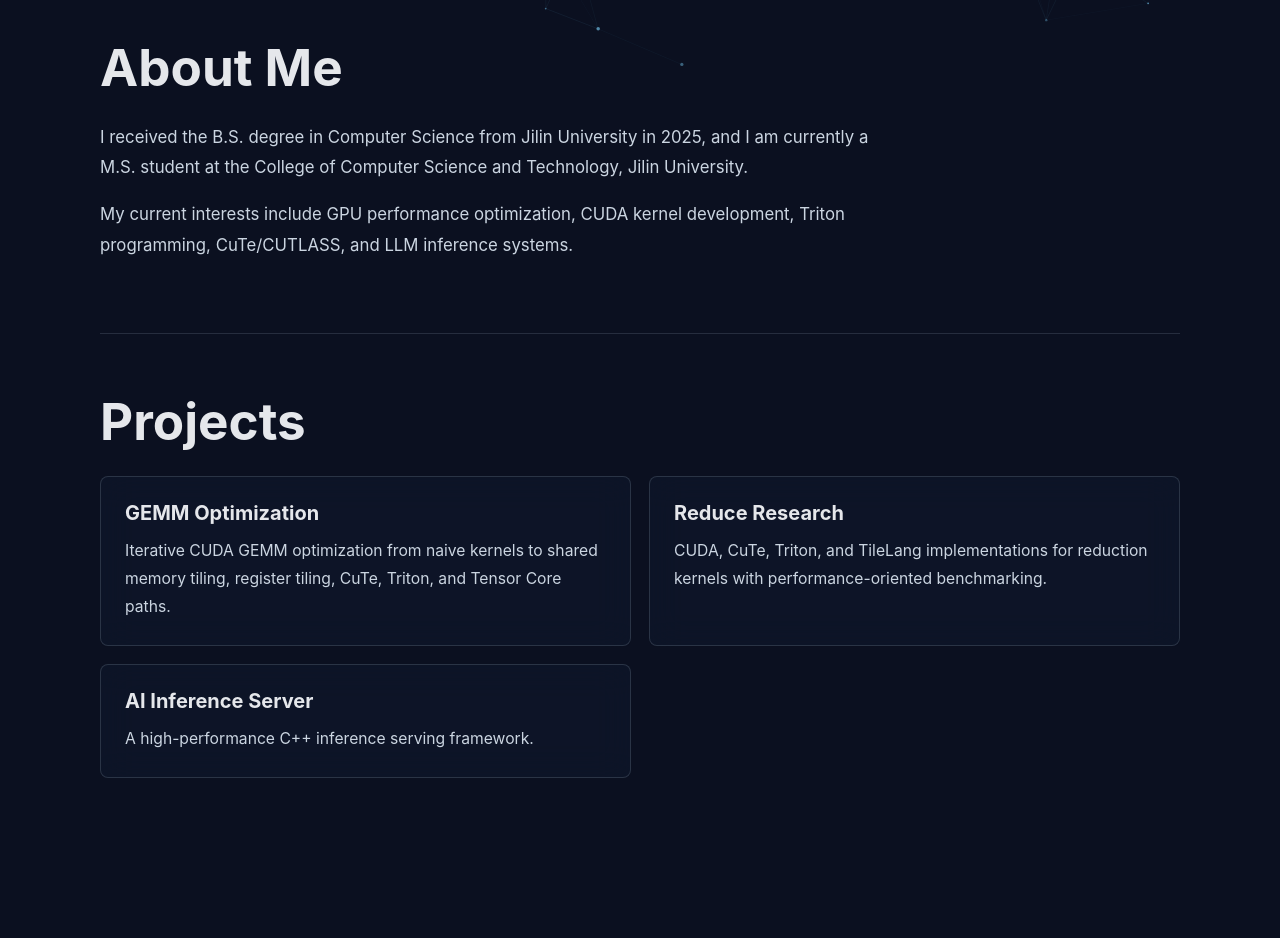
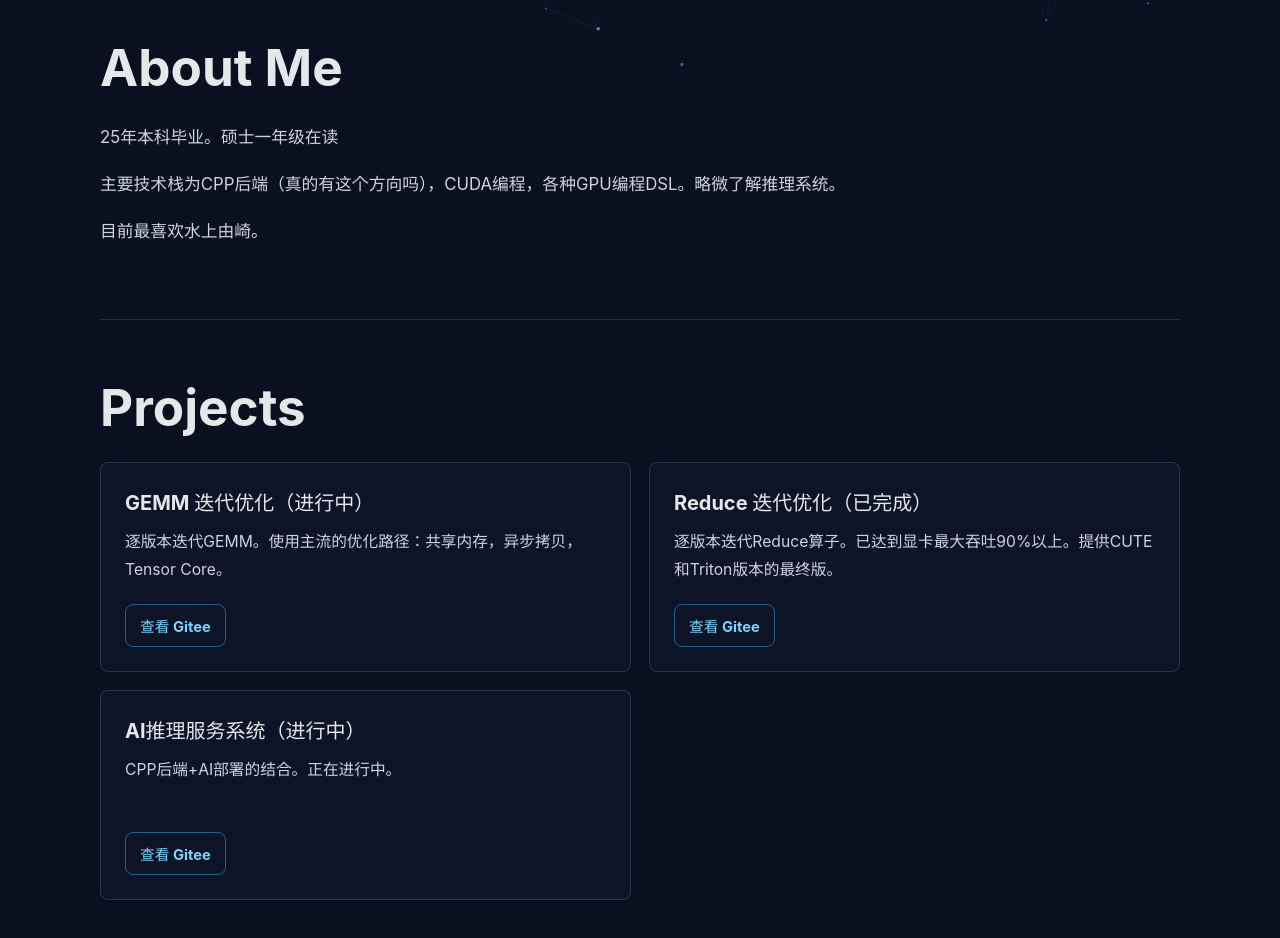
Before and after one commit to crashingby/homepage, a React (Vite) app: page / in a window 1280 px wide. Shown: the part 718-1656 px from the top of the page. Before the commit the page ends 1624 px from the top, so only its background shows below. Built offline with nearby package versions, Linux system fonts and the light colour scheme.

Commit message:
更新主界面，主要是项目提供链接

```diff
--- a/src/components/About.tsx
+++ b/src/components/About.tsx
@@ -4,14 +4,15 @@ export function About() {
             <h2>About Me</h2>
 
             <p>
-                I received the B.S. degree in Computer Science from Jilin University
-                in 2025, and I am currently a M.S. student at the College of Computer
-                Science and Technology, Jilin University.
+                25年本科毕业。硕士一年级在读
             </p>
 
             <p>
-                My current interests include GPU performance optimization, CUDA kernel
-                development, Triton programming, CuTe/CUTLASS, and LLM inference systems.
+                主要技术栈为CPP后端（真的有这个方向吗），CUDA编程，各种GPU编程DSL。略微了解推理系统。
+            </p>
+
+            <p>
+                目前最喜欢水上由崎。
             </p>
         </section>
     )
--- a/src/components/Hero.tsx
+++ b/src/components/Hero.tsx
@@ -1,13 +1,12 @@
 export function Hero() {
     return (
         <section className="hero">
-            <p className="eyebrow">GPU HPC · CUDA · Triton · AI Infra</p>
+            <p className="eyebrow">GPU HPC · CUDA · CPP · AI Infra</p>
 
-            <h1>Huang Xinying</h1>
+            <h1>Crashing By</h1>
 
             <p className="hero-subtitle">
-                M.S. student at Jilin University, focusing on GPU high-performance
-                computing, CUDA programming, and LLM system infrastructure.
+                硕士在读。主语言为C++。近期在研究CUDA和GPU体系。
             </p>
 
             <div className="hero-actions">
--- a/src/components/ProjectPreview.tsx
+++ b/src/components/ProjectPreview.tsx
@@ -1,15 +1,18 @@
 const projects = [
     {
-        title: 'GEMM Optimization',
-        desc: 'Iterative CUDA GEMM optimization from naive kernels to shared memory tiling, register tiling, CuTe, Triton, and Tensor Core paths.',
+        title: 'GEMM 迭代优化（进行中）',
+        desc: '逐版本迭代GEMM。使用主流的优化路径：共享内存，异步拷贝，Tensor Core。',
+        href: 'https://gitee.com/hxy21211319/gemm-reseach',
     },
     {
-        title: 'Reduce Research',
-        desc: 'CUDA, CuTe, Triton, and TileLang implementations for reduction kernels with performance-oriented benchmarking.',
+        title: 'Reduce 迭代优化（已完成）',
+        desc: '逐版本迭代Reduce算子。已达到显卡最大吞吐90%以上。提供CUTE和Triton版本的最终版。',
+        href: 'https://gitee.com/hxy21211319/reduce-research',
     },
     {
-        title: 'AI Inference Server',
-        desc: 'A high-performance C++ inference serving framework.',
+        title: 'AI推理服务系统（进行中）',
+        desc: 'CPP后端+AI部署的结合。正在进行中。',
+        href: 'https://gitee.com/hxy21211319/InferenceServers',
     },
 ]
 
@@ -23,6 +26,14 @@ export function ProjectPreview() {
                     <article className="project-card" key={project.title}>
                         <h3>{project.title}</h3>
                         <p>{project.desc}</p>
+                        <a
+                            className="project-link"
+                            href={project.href}
+                            target="_blank"
+                            rel="noreferrer"
+                        >
+                            查看 Gitee
+                        </a>
                     </article>
                 ))}
             </div>
--- a/src/styles/home.css
+++ b/src/styles/home.css
@@ -93,6 +93,10 @@
 }
 
 .project-card {
+    display: flex;
+    min-height: 210px;
+    flex-direction: column;
+    align-items: flex-start;
     padding: 24px;
     border: 1px solid rgba(148, 163, 184, 0.22);
     border-radius: 8px;
@@ -120,6 +124,28 @@
     font-size: 0.98rem;
 }
 
+.project-link {
+    margin-top: auto;
+    padding: 10px 14px;
+    border: 1px solid rgba(56, 189, 248, 0.45);
+    border-radius: 8px;
+    color: #7dd3fc;
+    font-size: 0.92rem;
+    font-weight: 700;
+    transition:
+        transform 0.2s ease,
+        border-color 0.2s ease,
+        background 0.2s ease,
+        color 0.2s ease;
+}
+
+.project-link:hover {
+    transform: translateY(-1px);
+    border-color: rgba(56, 189, 248, 0.85);
+    background: rgba(56, 189, 248, 0.12);
+    color: #e0f2fe;
+}
+
 @media (max-width: 720px) {
     .hero {
         min-height: 68vh;
```
